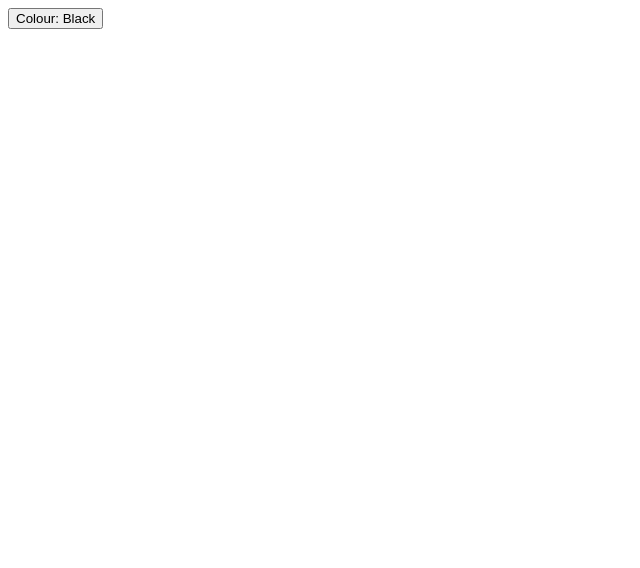
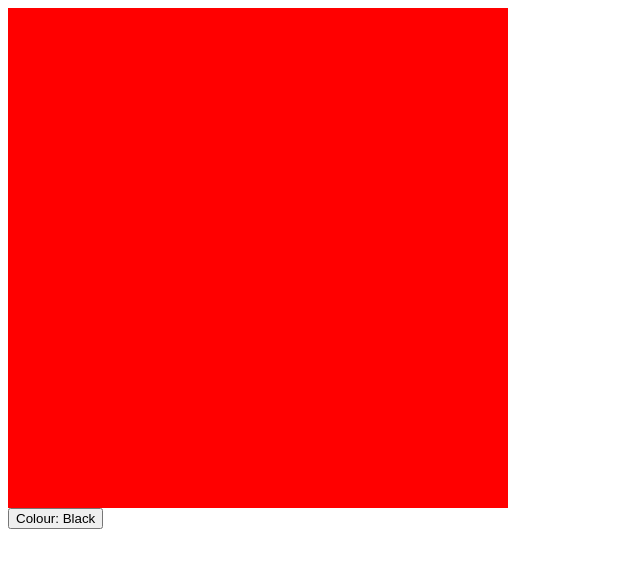
Before and after one commit to Rajesh-Reel/EtchASketch, a plain HTML site: page index.html in a window 1280 px wide. Shown: the whole page, without its empty margins (0-640 px from the left). Drawn offline with Linux system fonts and the light colour scheme.

Commit message:
linked css and js files, added logic to display divs but only works horizontally for now

```diff
--- a/index.html
+++ b/index.html
@@ -1,13 +1,26 @@
-
+<!DOCTYPE html>
+<html lang="en">
+    <head>
+        <meta charset="UTF-8">
+        <meta http-equiv="X-UA-Compatible" content="IE=edge">
+        <meta name="viewport" content="width=device-width, initial-scale=1.0">
+        <link rel="stylesheet" href="styles.css" >
+        <title>Etch A Sketch</title>
+    </head>
+    <body>
+        <div class="content">
+            <div class="board"></div>
+            <div class="buttons">
+                <button>Colour: Black</button>
+            </div>
+        </div>
+    </body>
+    <script src="main.js"></script>
+</html>
 
 <!--plan
 name everything semantically
 camelCase everything
-/need buttons
-
+display a div component for user to interact with
+need buttons for changing color
 -->
-
-
-<div class="buttons">
-<button>Colour: Black</button>
-</div>
--- a/main.js
+++ b/main.js
@@ -1 +1,9 @@
-//
+let board = document.querySelector(".board");
+board.style.gridTemplateColumn = "repeat(16, 1fr)";
+board.style.gridTemplateRows = "repeat(16, 1fr)";
+
+for (let i = 0; i < 256; i++) {
+  let square = document.createElement("div");
+  square.style.backgroundColor = "red";
+  board.insertAdjacentElement("beforeend", square);
+}
--- a/styles.css
+++ b/styles.css
@@ -1 +1,5 @@
-/* o-O */
+.board {
+  height: 500px;
+  width: 500px;
+  display: grid;
+}
```
